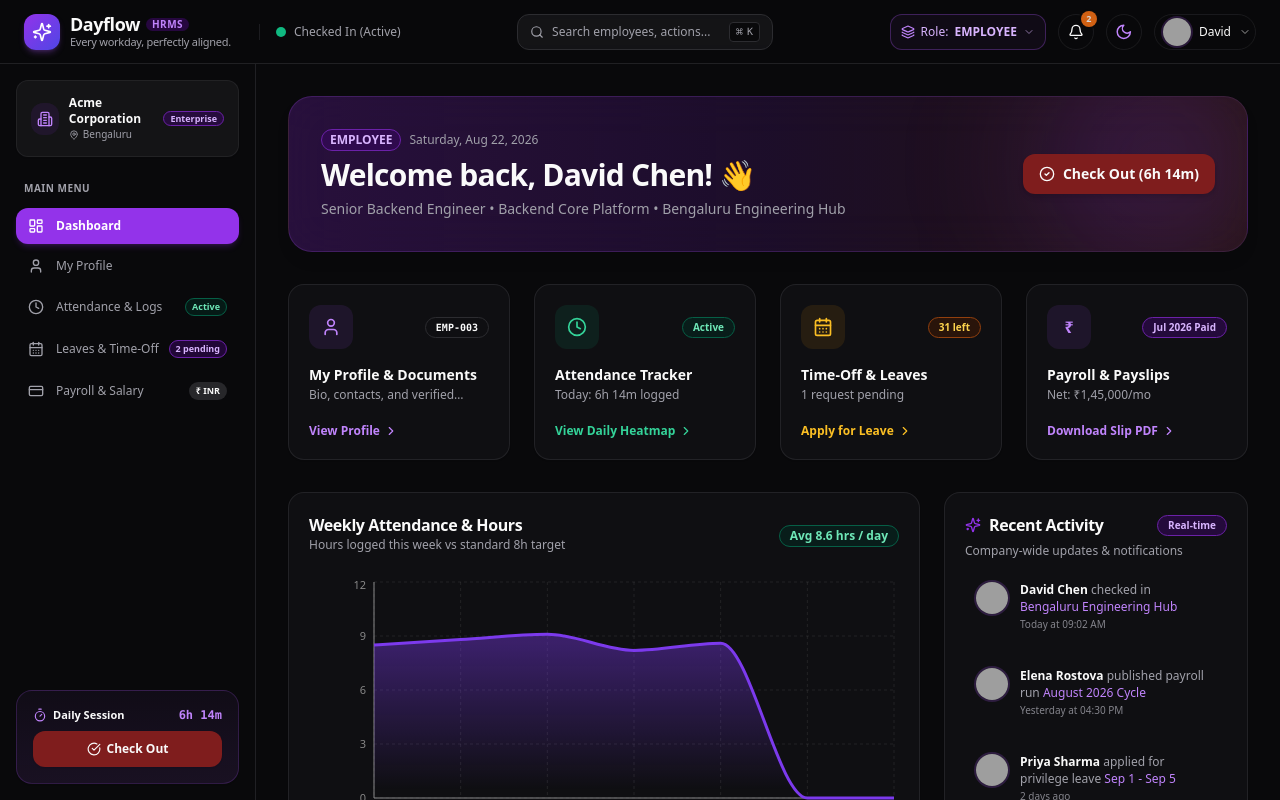
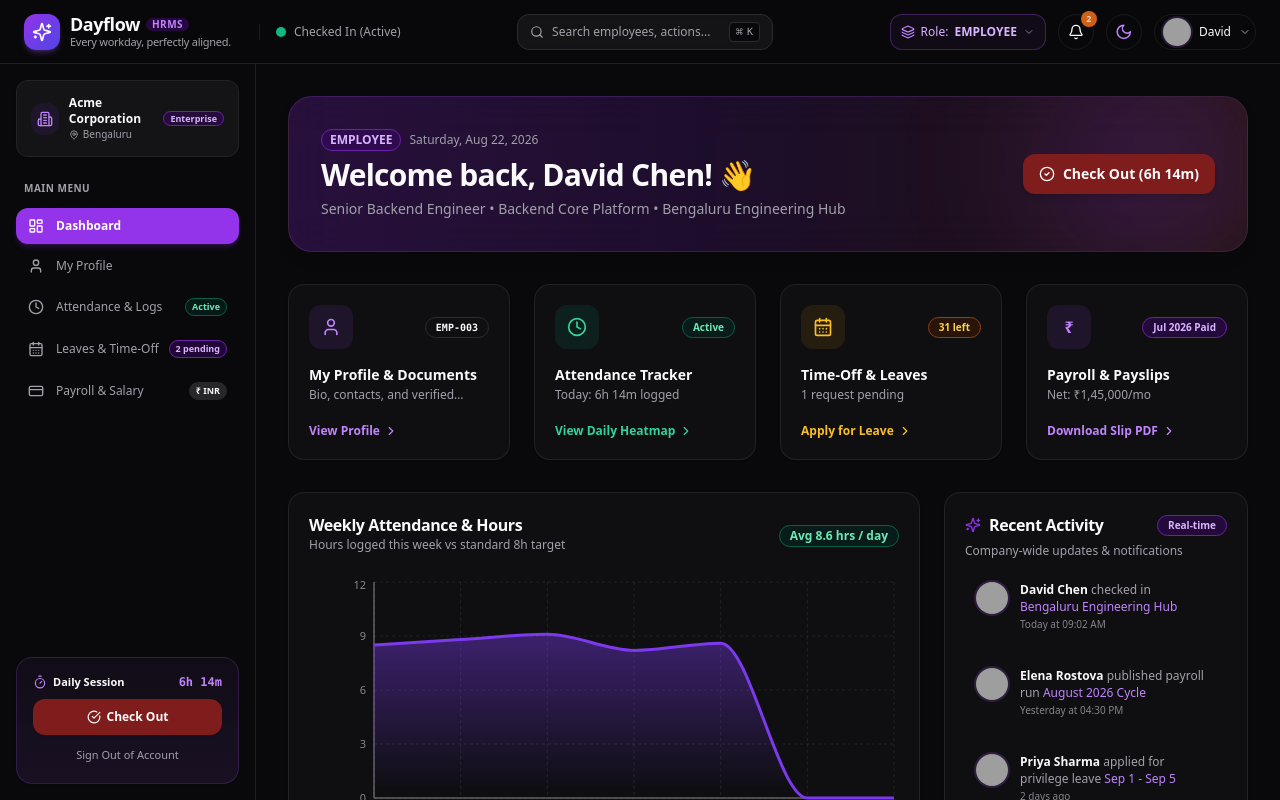
Before and after one commit to aakashworks-byte/dayflow, a Next.js app: page / in a window 1280 px wide. Shown: the top 800 px of the page. Built offline with nearby package versions, Linux system fonts and the light colour scheme; grey boxes are pictures that could not be loaded.

Commit message:
feat(auth): ensure instant, clean sign out redirection across navbar and sidebar

```diff
--- a/src/components/sidebar.tsx
+++ b/src/components/sidebar.tsx
@@ -172,6 +172,19 @@ export function Sidebar() {
             </>
           )}
         </Button>
+
+        <button
+          type="button"
+          onClick={() => {
+            try {
+              localStorage.removeItem("dayflow_active_user_id");
+            } catch {}
+            window.location.href = "/login";
+          }}
+          className="w-full mt-2 flex items-center justify-center gap-1.5 text-[11px] font-medium text-muted-foreground hover:text-red-500 py-1 transition-colors"
+        >
+          <span>Sign Out of Account</span>
+        </button>
       </div>
     </aside>
   );
--- a/src/context/auth-context.tsx
+++ b/src/context/auth-context.tsx
@@ -82,8 +82,12 @@ export function AuthProvider({ children }: { children: React.ReactNode }) {
     try {
       localStorage.removeItem("dayflow_active_user_id");
     } catch {}
-    setUser(INITIAL_EMPLOYEES[0]);
-    router.push("/login");
+    setUser(null);
+    if (typeof window !== "undefined") {
+      window.location.href = "/login";
+    } else {
+      router.push("/login");
+    }
   };
 
   const switchRole = (newRole: Role) => {
```
